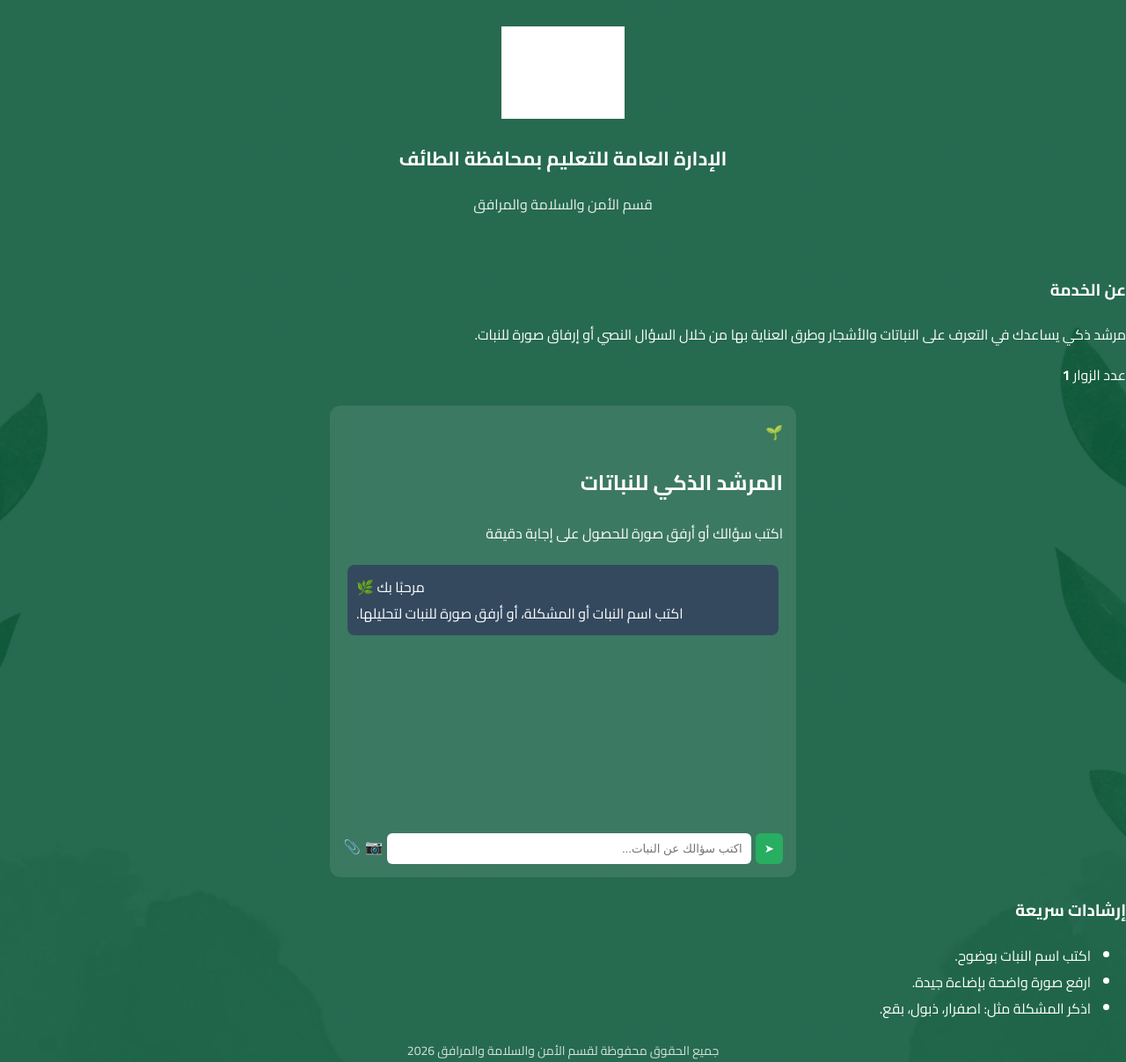
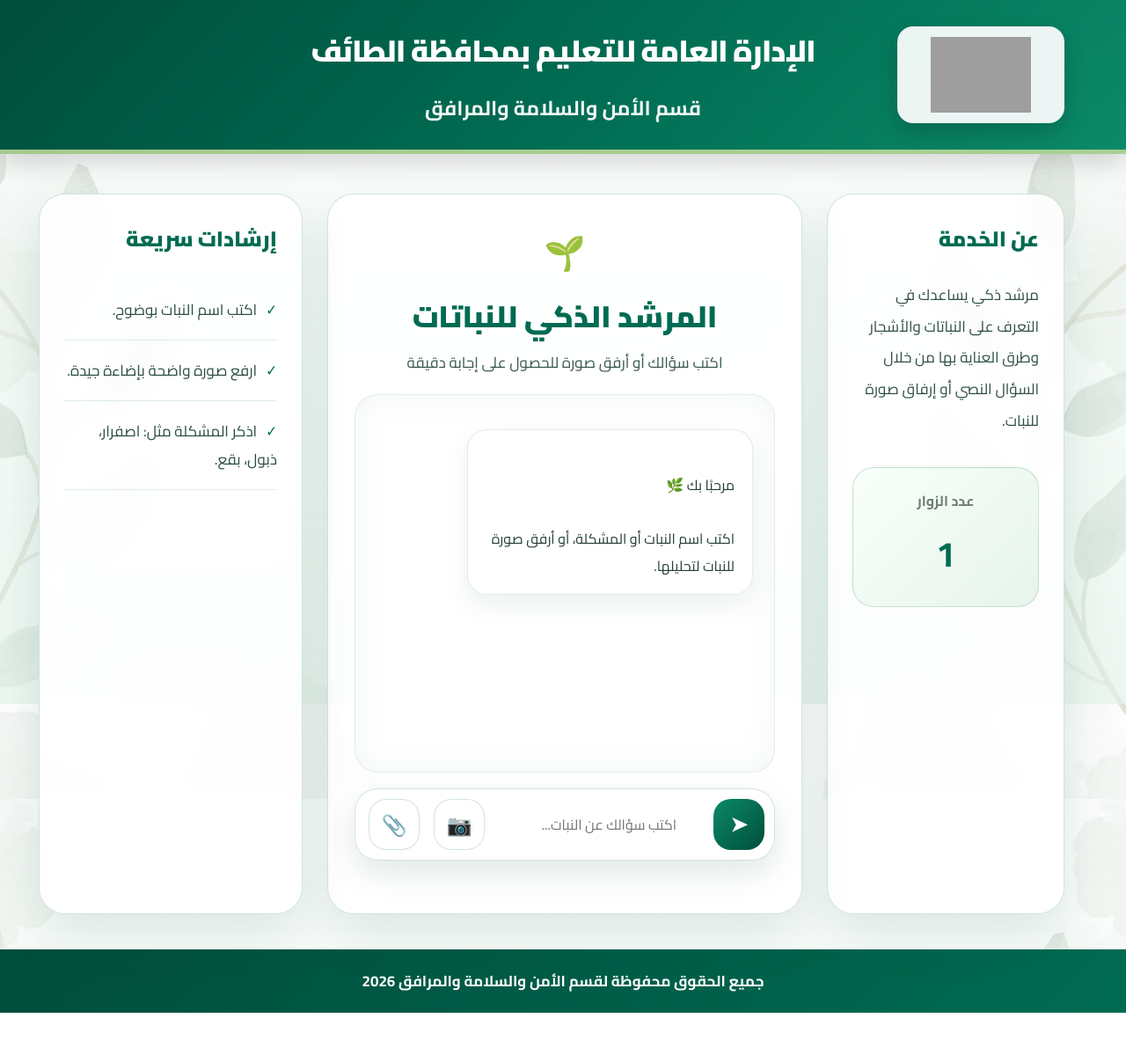
Before and after one commit to shatha03s/plant-smart, a Flask app: page / in a window 1280 px wide. Shown: the whole page at 88% size. After the commit the page ends 1151 px from the top, so only its background shows below. Run offline with Flask 3, Linux system fonts and the light colour scheme; data comes from the database, SQL or seed files in the repository; grey boxes are pictures that could not be loaded.

Commit message:
Update CSS styles for layout and design enhancements
Refactor styles for improved layout and design consistency.

```diff
--- a/static/css/styles.css
+++ b/static/css/styles.css
@@ -1,105 +1,340 @@
-/* ===== GENERAL ===== */
+* {
+  box-sizing: border-box;
+}
+
+:root {
+  --green-dark: #004d3b;
+  --green-main: #006b52;
+  --green-soft: #eaf6ef;
+  --green-light: #d9eadf;
+  --white: #ffffff;
+  --text: #183d34;
+  --muted: #6d7d78;
+  --border: rgba(0, 107, 82, 0.18);
+}
+
 body {
   margin: 0;
-    font-family: 'Cairo', sans-serif;
+  font-family: 'Cairo', Tahoma, Arial, sans-serif;
+  color: var(--text);
+  min-height: 100vh;
 
-    background: linear-gradient(rgba(0, 80, 50, 0.85), rgba(0, 80, 50, 0.85)),
+  background:
+    linear-gradient(rgba(255,255,255,0.72), rgba(234,246,239,0.90)),
     url("../images/botanical-frame.jpg");
 
   background-size: cover;
   background-position: center;
-    color: white;
+  background-attachment: fixed;
 }
 
 /* ===== HEADER ===== */
 .header {
-    text-align: center;
-    padding: 30px 10px;
+  background: linear-gradient(135deg, #004d3b, #006b52, #0b8a68);
+  color: white;
+  padding: 26px 70px;
+  display: grid;
+  grid-template-columns: 220px 1fr 220px;
+  align-items: center;
+  min-height: 145px;
+  box-shadow: 0 8px 30px rgba(0,0,0,0.18);
+  border-bottom: 5px solid rgba(196, 224, 156, 0.85);
 }
 
 .logo {
-    width: 140px;
-    margin-bottom: 10px;
+  width: 190px;
+  max-height: 110px;
+  object-fit: contain;
+  justify-self: start;
+  background: rgba(255,255,255,0.92);
+  padding: 12px;
+  border-radius: 18px;
+  box-shadow: 0 10px 25px rgba(0,0,0,0.18);
 }
 
-/* لو الخلفية غامقة خليه أبيض */
-.logo {
-    filter: brightness(0) invert(1);
+.title {
+  text-align: center;
 }
 
 .title h1 {
-    font-size: 22px;
-    margin: 5px 0;
+  margin: 0;
+  font-size: 34px;
+  font-weight: 900;
+  letter-spacing: -1px;
 }
 
 .title p {
-    font-size: 16px;
-    opacity: 0.9;
+  margin: 12px 0 0;
+  font-size: 23px;
+  font-weight: 700;
+  opacity: 0.95;
 }
 
-/* ===== CHAT BOX ===== */
-.chat-container {
-    max-width: 500px;
-    margin: 20px auto;
-    background: rgba(255,255,255,0.1);
-    padding: 15px;
-    border-radius: 12px;
-    backdrop-filter: blur(10px);
+/* ===== LAYOUT ===== */
+.main-layout {
+  display: grid;
+  grid-template-columns: 270px minmax(540px, 1fr) 300px;
+  gap: 28px;
+  padding: 45px 70px 30px;
+  align-items: stretch;
 }
 
-/* الرسائل */
+/* ===== CARDS ===== */
+.info-card,
+.tips-card,
+.chat-container {
+  background: rgba(255,255,255,0.88);
+  border: 1px solid var(--border);
+  border-radius: 30px;
+  box-shadow: 0 22px 55px rgba(0, 77, 59, 0.13);
+  backdrop-filter: blur(12px);
+}
+
+.info-card,
+.tips-card {
+  padding: 28px;
+  min-height: 560px;
+}
+
+.info-card h3,
+.tips-card h3 {
+  margin: 0 0 24px;
+  color: var(--green-main);
+  font-size: 24px;
+  font-weight: 900;
+}
+
+.info-card p {
+  font-size: 17px;
+  line-height: 2.1;
+  color: #2e4f45;
+}
+
+.visitor-box {
+  margin-top: 35px;
+  padding: 22px;
+  border-radius: 24px;
+  background: linear-gradient(135deg, #f8fff9, #e7f4eb);
+  border: 1px solid var(--border);
+  text-align: center;
+}
+
+.visitor-box span {
+  display: block;
+  color: var(--muted);
+  font-weight: 700;
+}
+
+.visitor-box strong {
+  display: block;
+  margin-top: 8px;
+  font-size: 40px;
+  color: var(--green-main);
+}
+
+.tips-card ul {
+  list-style: none;
+  padding: 0;
+  margin: 0;
+}
+
+.tips-card li {
+  padding: 18px 0;
+  border-bottom: 1px solid rgba(0,107,82,0.12);
+  font-size: 17px;
+  color: #294d42;
+}
+
+.tips-card li::before {
+  content: "✓";
+  color: var(--green-main);
+  font-weight: 900;
+  margin-left: 10px;
+}
+
+/* ===== CHAT ===== */
+.chat-container {
+  padding: 30px;
+  min-height: 700px;
+  display: flex;
+  flex-direction: column;
+}
+
+.chat-title {
+  text-align: center;
+  margin-bottom: 20px;
+}
+
+.plant-icon {
+  font-size: 38px;
+}
+
+.chat-title h2 {
+  margin: 5px 0;
+  color: var(--green-main);
+  font-size: 34px;
+  font-weight: 900;
+}
+
+.chat-title p {
+  margin: 0;
+  color: #37574d;
+  font-size: 17px;
+}
+
 .messages {
-    height: 300px;
+  flex: 1;
+  min-height: 430px;
   overflow-y: auto;
-    margin-bottom: 10px;
+  padding: 24px;
+  border-radius: 26px;
+  border: 1px solid rgba(0,107,82,0.12);
+  background: rgba(255,255,255,0.70);
+  box-shadow: inset 0 0 40px rgba(0,107,82,0.05);
 }
 
 .msg {
-    padding: 10px;
-    margin: 5px;
-    border-radius: 8px;
+  max-width: 76%;
+  padding: 17px 20px;
+  margin: 15px 0;
+  border-radius: 22px;
+  line-height: 1.9;
+  white-space: pre-line;
+  font-size: 16px;
+  box-shadow: 0 12px 28px rgba(0,77,59,0.08);
 }
 
-.user {
-    background: #2ecc71;
-    text-align: right;
+.msg.user {
+  margin-right: auto;
+  background: linear-gradient(135deg, #d9eadf, #eef8ef);
+  color: #173d34;
+  border: 1px solid rgba(0,107,82,0.13);
 }
 
-.bot {
-    background: #34495e;
-    text-align: left;
+.msg.bot {
+  margin-left: auto;
+  background: #ffffff;
+  color: #243f37;
+  border: 1px solid rgba(0,107,82,0.12);
 }
 
 /* ===== INPUT ===== */
 .input-area {
-    display: flex;
-    gap: 5px;
+  margin-top: 18px;
+  display: grid;
+  grid-template-columns: 70px 1fr 62px 62px;
+  gap: 12px;
+  align-items: center;
+  padding: 11px;
+  background: rgba(255,255,255,0.96);
+  border: 1px solid var(--border);
+  border-radius: 26px;
+  box-shadow: 0 14px 35px rgba(0,77,59,0.12);
 }
 
-input[type="text"] {
-    flex: 1;
-    padding: 10px;
-    border-radius: 6px;
+#input {
+  height: 58px;
   border: none;
+  outline: none;
+  background: transparent;
+  font-size: 16px;
+  color: var(--text);
+  padding: 0 18px;
+  font-family: inherit;
 }
 
-input[type="file"] {
-    color: white;
+.send-btn,
+.icon-btn {
+  width: 58px;
+  height: 58px;
+  border-radius: 20px;
+  display: grid;
+  place-items: center;
+  cursor: pointer;
+  font-size: 23px;
+  transition: 0.2s ease;
 }
 
-button {
-    background: #27ae60;
+.send-btn {
+  border: none;
+  background: linear-gradient(135deg, #0b8a68, #004d3b);
   color: white;
-    border: none;
-    padding: 10px;
-    border-radius: 6px;
-    cursor: pointer;
+  font-weight: 900;
+}
+
+.icon-btn {
+  border: 1px solid var(--border);
+  background: #ffffff;
+  color: var(--green-main);
+}
+
+.send-btn:hover,
+.icon-btn:hover {
+  transform: translateY(-2px);
+}
+
+.selected-file {
+  margin-top: 10px;
+  text-align: center;
+  color: var(--green-main);
+  font-weight: 700;
+  min-height: 20px;
 }
 
 /* ===== FOOTER ===== */
 footer {
+  margin-top: 10px;
+  background: linear-gradient(135deg, #004d3b, #006b52);
+  color: white;
   text-align: center;
-    margin-top: 20px;
-    font-size: 14px;
-    opacity: 0.8;
+  padding: 20px;
+  font-size: 17px;
+  font-weight: 700;
 }
+
+/* ===== RESPONSIVE ===== */
+@media (max-width: 1100px) {
+  .header {
+    grid-template-columns: 1fr;
+    padding: 24px;
+    text-align: center;
+  }
+
+  .logo {
+    justify-self: center;
+    width: 160px;
+    margin-bottom: 16px;
+  }
+
+  .title h1 {
+    font-size: 25px;
+  }
+
+  .title p {
+    font-size: 18px;
+  }
+
+  .main-layout {
+    grid-template-columns: 1fr;
+    padding: 22px;
+  }
+
+  .info-card,
+  .tips-card {
+    min-height: auto;
+  }
+
+  .chat-container {
+    min-height: 650px;
+  }
+
+  .input-area {
+    grid-template-columns: 58px 1fr 54px 54px;
+  }
+
+  .send-btn,
+  .icon-btn {
+    width: 54px;
+    height: 54px;
+  }
+}
```
Lines whose indentation alone changed are shown as unchanged.
